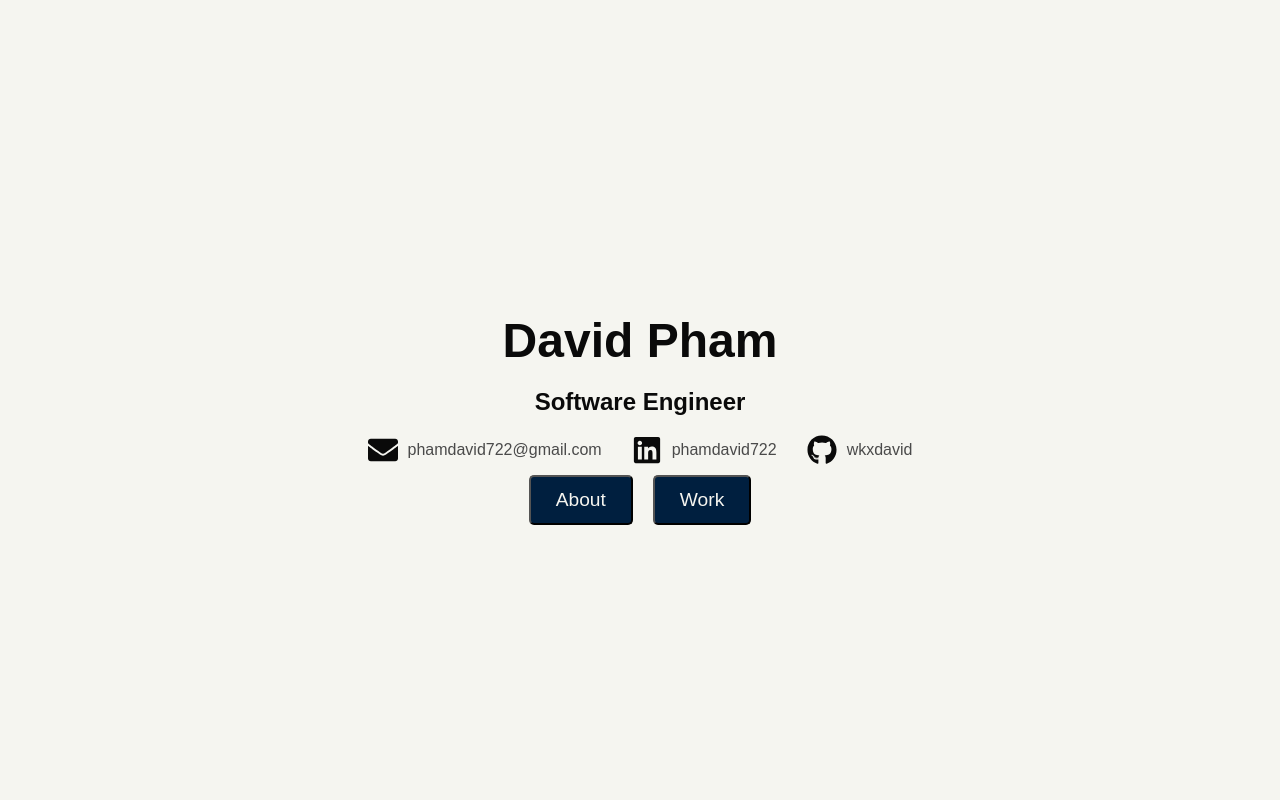
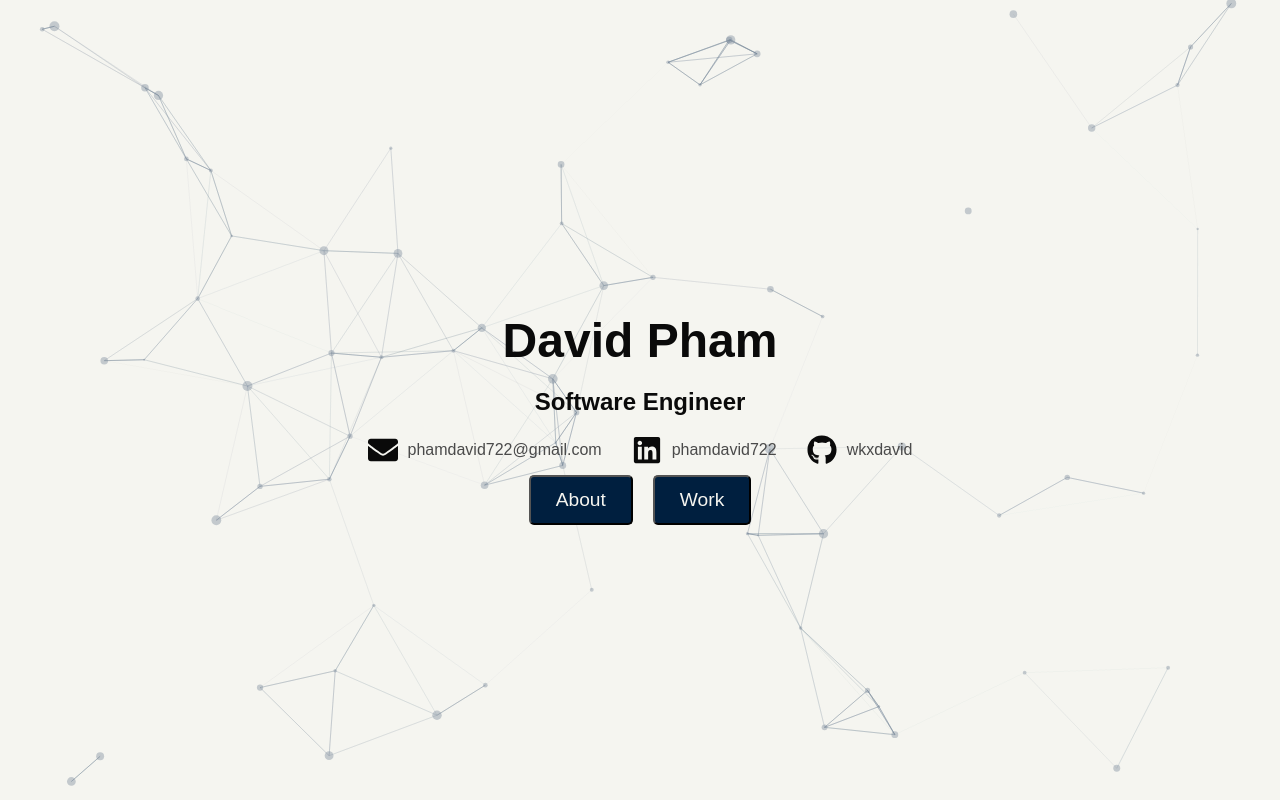
Before and after one commit to wkxdavid/personalwebsite, a React (Create React App) app: page / in a window 1280 px wide. Built offline with nearby package versions, Linux system fonts and the light colour scheme; the HTML template or start-up script is replaced by a standard one; a web font is replaced by a local one.

Commit message:
Added particle background

```diff
--- a/package.json
+++ b/package.json
@@ -15,7 +15,10 @@
     "react-scripts": "5.0.1",
     "react-slick": "^0.30.3",
     "react-spinners": "^0.15.0",
+    "react-tsparticles": "^2.12.2",
     "slick-carousel": "^1.8.1",
+    "tsparticles": "^3.8.1",
+    "tsparticles-slim": "^2.12.0",
     "web-vitals": "^2.1.4"
   },
   "scripts": {
--- /dev/null
+++ b/src/components/particleBackground.js
@@ -0,0 +1,41 @@
+import React from 'react';
+import Particles from 'react-tsparticles';
+import { loadSlim } from 'tsparticles-slim';
+
+export default function ParticleBackground() {
+  const particlesInit = async (main) => {
+    await loadSlim(main);
+  };
+
+  return (
+    <Particles
+      id='tsparticles'
+      init={particlesInit}
+      options={{
+        fullScreen: { enable: false },
+        background: {
+          color: { value: '#F5F5F0' },
+        },
+        particles: {
+          color: { value: '#778899' },
+          links: {
+            enable: true,
+            color: '#778899',
+            distance: 150,
+            opacity: 0.5,
+            width: 1,
+          },
+          move: { enable: true, speed: 1 },
+          number: {
+            value: 60,
+            density: { enable: true, area: 800 },
+          },
+          opacity: { value: 0.4 },
+          shape: { type: 'circle' },
+          size: { value: { min: 1, max: 5 } },
+        },
+        detectRetina: true,
+      }}
+    />
+  );
+}
--- a/src/pages/HomePage/home.css
+++ b/src/pages/HomePage/home.css
@@ -9,6 +9,8 @@ body {
 }
 
 .home-section {
+  position: relative;
+  overflow: hidden;
   display: flex;
   justify-content: center;
   align-items: center;
@@ -16,6 +18,22 @@ body {
   background-color: var(--primary-bg);
   opacity: 0;
   animation: fadeIn 1s forwards;
+}
+
+#tsparticles {
+  position: absolute;
+  top: 0;
+  left: 0;
+  width: 100%;
+  height: 100%;
+  z-index: 0;
+}
+
+.home-container {
+  z-index: 1;
+  text-align: center;
+  opacity: 0;
+  animation: fadeIn 1.5s 0.5s forwards;
 }
 
 .home-container {
--- a/src/pages/HomePage/home.js
+++ b/src/pages/HomePage/home.js
@@ -1,6 +1,7 @@
 import React from 'react';
 import './home.css';
 import { FaLinkedin, FaGithub, FaEnvelope } from 'react-icons/fa';
+import ParticleBackground from '../../components/particleBackground';
 
 function HomePage({ scrollToSection, refs }) {
   const handleScrollTo = (section) => {
@@ -9,6 +10,8 @@ function HomePage({ scrollToSection, refs }) {
 
   return (
     <section id='home-section' className='home-section'>
+      <ParticleBackground />
+
       <div className='home-container'>
         <div className='home-text'>
           <h1>David Pham</h1>
```
Also changed, not shown: 1 other file (tests, documents, lock files or other folders).
